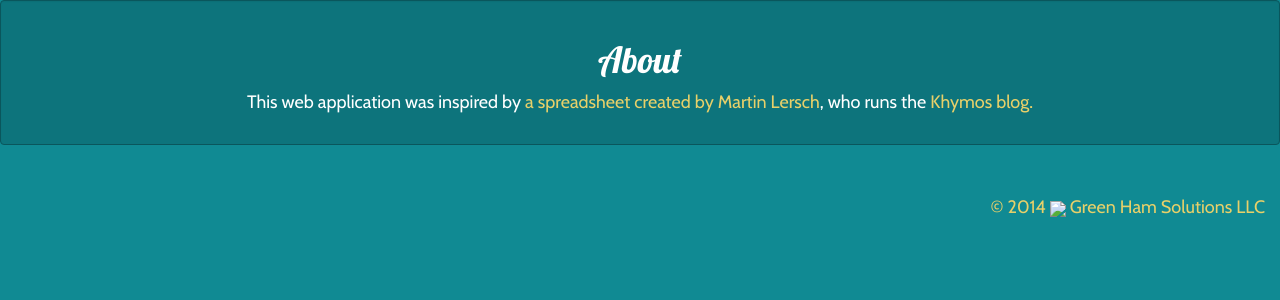
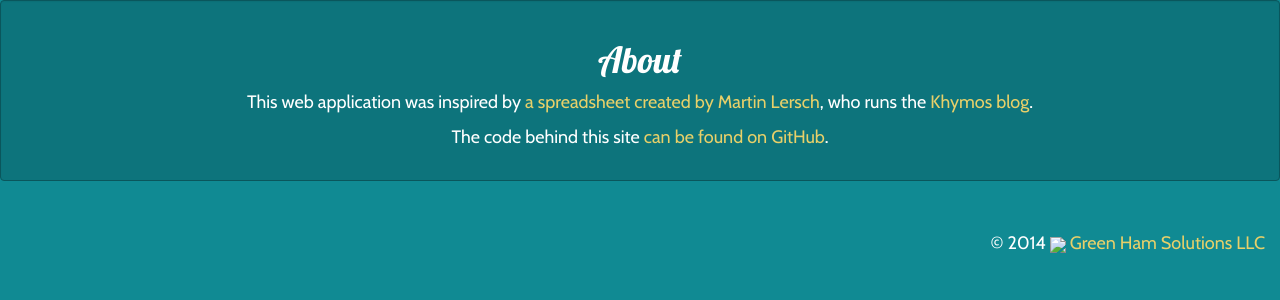
Before and after one commit to greenham/volume2weight, a PHP site: template app/views/pages/about.php in a window 1280 px wide. Shown: the top 300 px of the page. Run offline with PHP 8.4, Linux system fonts and the light colour scheme; the template is opened without the code that fills it, so the values that code supplies are empty.

Commit message:
fix broken link, add link to github

```diff
--- a/app/views/pages/about.php
+++ b/app/views/pages/about.php
@@ -4,6 +4,10 @@
     <p>
         This web application was inspired by
         <a href="http://blog.khymos.org/2014/01/23/volume-to-weight-calculator-for-the-kitchen/" target="_blank">a spreadsheet created by Martin Lersch</a>,
-        who runs the <a href="http://blog.khymos.org/"  target="_blank">Khymos blog.
+        who runs the <a href="http://blog.khymos.org/"  target="_blank">Khymos blog</a>.
+    </p>
+
+    <p>
+        The code behind this site <a href="https://github.com/greenham/volume2weight" target="_blank">can be found on GitHub</a>.
     </p>
 </div>
```
